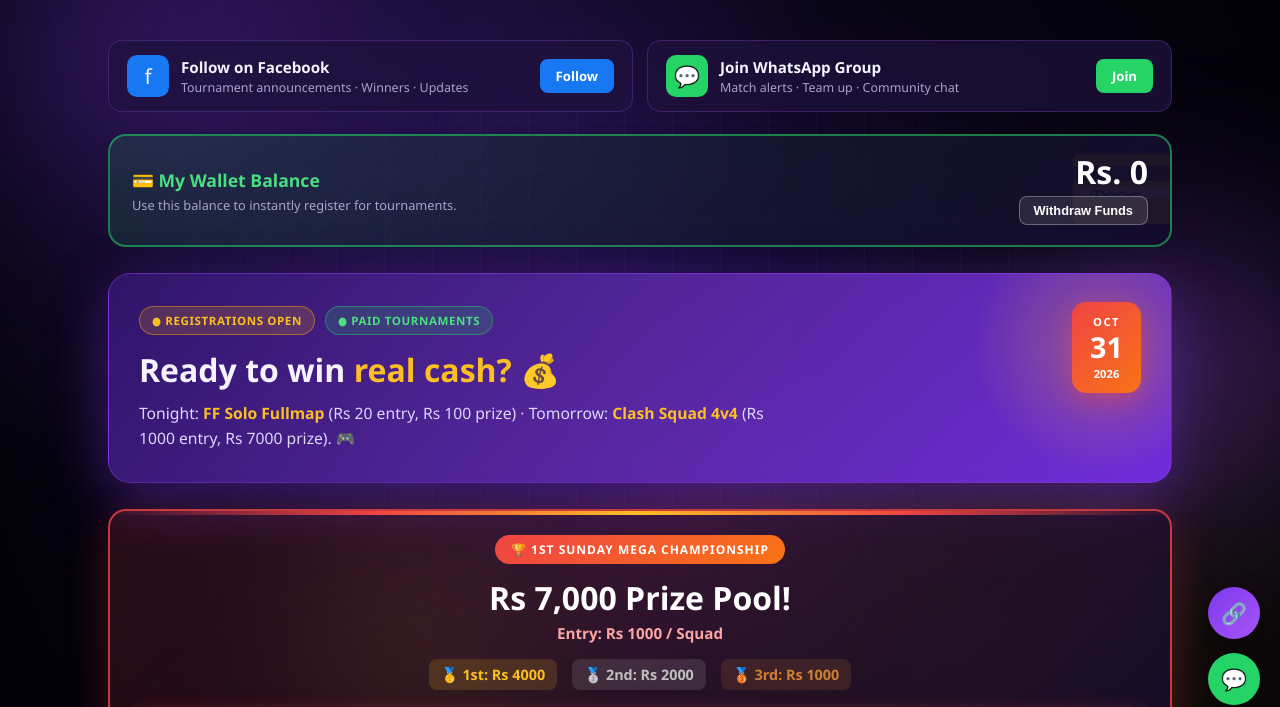
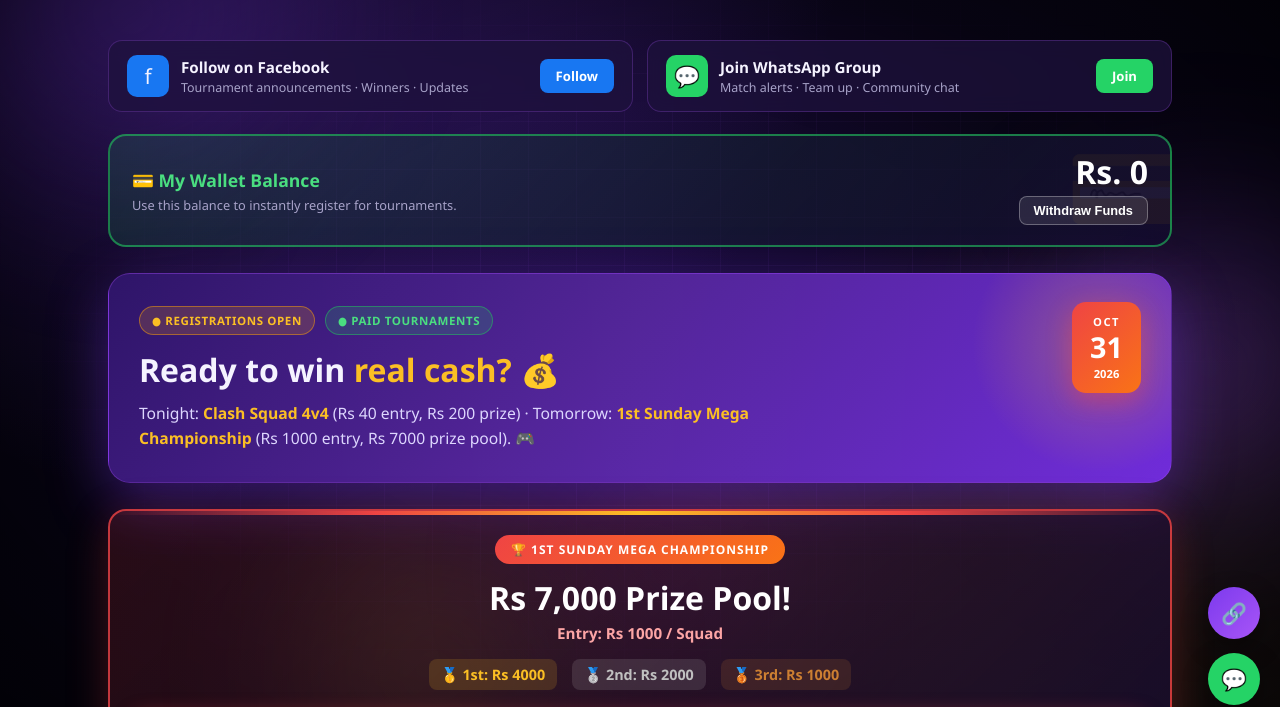
Before and after one commit to amit3468/nepplay, a website: page member.html in a window 1280 px wide. Shown: the part 71-778 px from the top of the page. Drawn offline with Linux system fonts and the light colour scheme; no server answers.

Commit message:
update game rules

```diff
--- a/member.html
+++ b/member.html
@@ -896,7 +896,8 @@
       <span class="tag green">● PAID TOURNAMENTS</span>
     </div>
     <h1>Ready to win <span class="cash">real cash?</span> 💰</h1>
-    <p>Tonight: <strong>FF Solo Fullmap</strong> (Rs 20 entry, Rs 100 prize) · Tomorrow: <strong>Clash Squad 4v4</strong> (Rs 1000 entry, Rs 7000 prize). 🎮</p>
+    <p>Tonight: <strong>Clash Squad 4v4</strong> (Rs 40 entry, Rs 200 prize) · Tomorrow: <strong>1st Sunday Mega Championship</strong> (Rs 1000 entry, Rs 7000 prize pool). 🎮</p>
+
     <div class="date-badge">
       <div class="m" id="heroDateMonth">—</div>
       <div class="d" id="heroDateDay">—</div>
```
